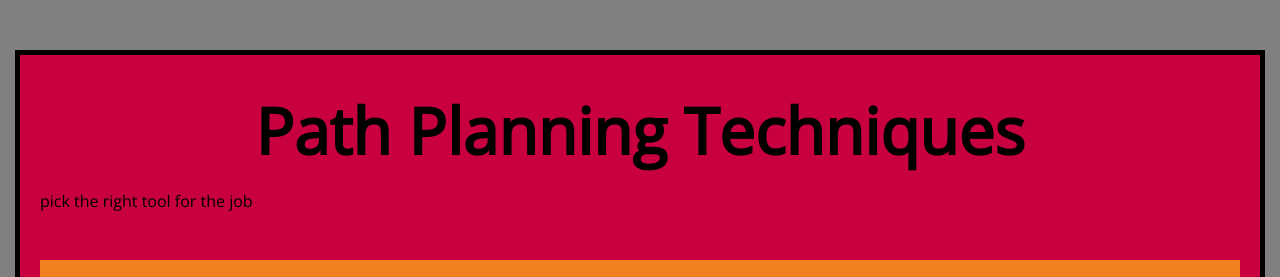
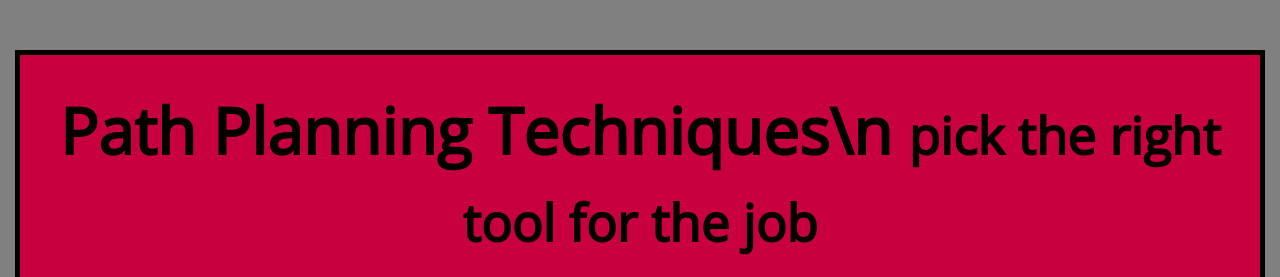
Before and after one commit to Pi-Man/english102-project2, a plain HTML site: page index.html in a window 1280 px wide. Shown: the top 277 px of the page. Drawn offline with nearby package versions, Linux system fonts and the light colour scheme.

Commit message:
update sub main header

```diff
--- a/index.html
+++ b/index.html
@@ -9,8 +9,10 @@
   <body>
 
     <header>
-      <h1>Path Planning Techniques</h1>
-      <p>pick the right tool for the job</p>
+      <h1>
+        Path Planning Techniques\n
+        <span>pick the right tool for the job</span>
+      </h1>
     </header>
     <main>
       <section class="a">
--- a/styles/style.css
+++ b/styles/style.css
@@ -73,6 +73,10 @@ h1 {
   text-align: center;
 }
 
+h1 span {
+  font-size: 80%;
+}
+
 h2 {
   margin: 0;
   font-size: 2em;
```
